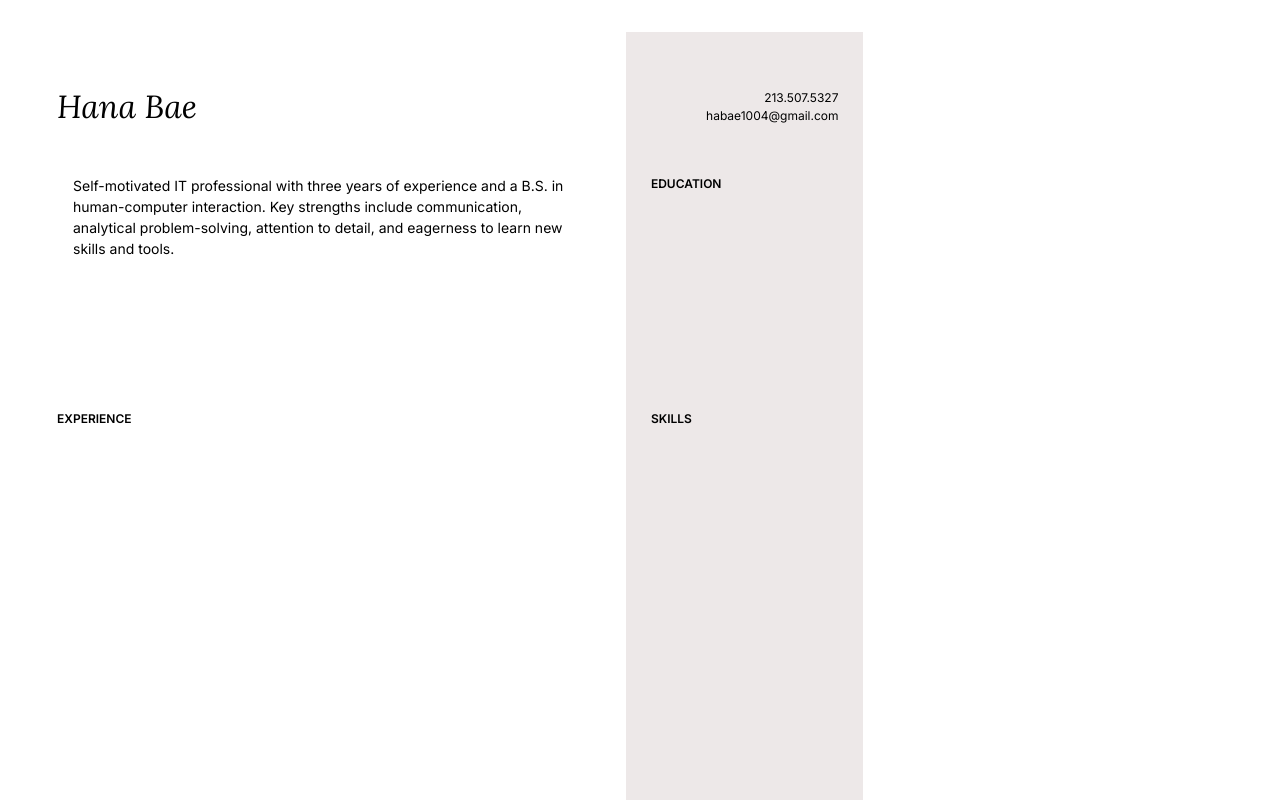
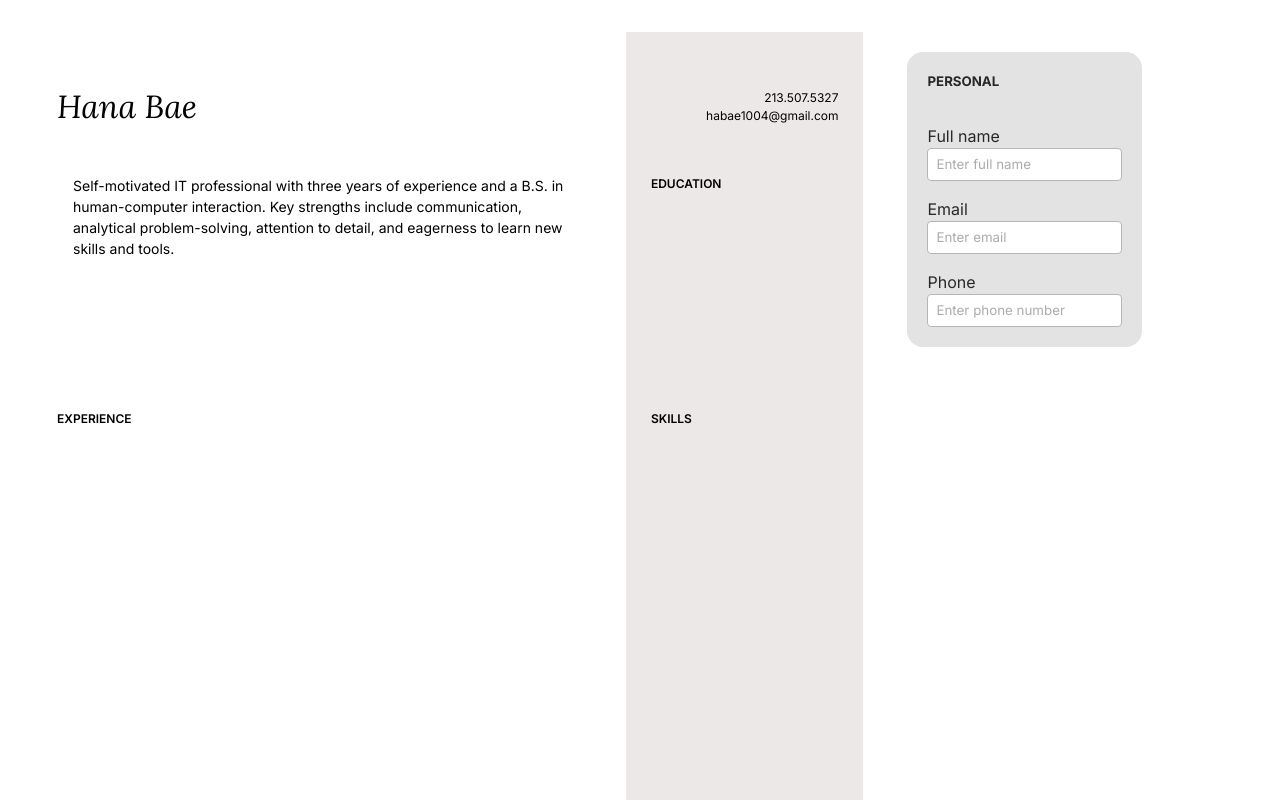
Before and after one commit to hambycookie/cv-application, a React app: page / in a window 1280 px wide. Shown: the top 800 px of the page. Built offline with nearby package versions, Linux system fonts and the light colour scheme; the HTML template or start-up script is replaced by a standard one.

Commit message:
add PersonalInfoForm and InputGroup

```diff
--- a/src/components/EditPanel.jsx
+++ b/src/components/EditPanel.jsx
@@ -1,10 +1,12 @@
 import "../styles/EditPanel.css"
+
+import PersonalInfoForm from "./Personal/PersonalInfoForm"
 
 function EditPanel() {
   return (
     <>
       <section className="edit-panel-container">
-
+        <PersonalInfoForm />
       </section>
     </>
   )
--- /dev/null
+++ b/src/components/InputGroup.jsx
@@ -0,0 +1,15 @@
+import '../styles/InputGroup.css'
+
+function InputGroup({ label, id, placeholder }) {
+  return (
+    <div className="input-group">
+      <label>{label} </label>
+      <input
+        id={id}
+        placeholder={placeholder}
+      />
+    </div>
+  )
+}
+
+export default InputGroup
--- /dev/null
+++ b/src/components/Personal/PersonalInfoForm.jsx
@@ -0,0 +1,31 @@
+import '../../styles/forms.css'
+import InputGroup from '../InputGroup'
+
+function PersonalInfoForm() {
+  return (
+    <section className="form-card">
+      <form>
+        <h5 className="form-title">PERSONAL</h5>
+        <div className="form-questions">
+          <InputGroup
+            label="Full name"
+            id="full-name"
+            placeholder="Enter full name"
+          />
+          <InputGroup
+            label="Email"
+            id="email"
+            placeholder="Enter email"
+          />
+          <InputGroup
+            label="Phone"
+            id="phone"
+            placeholder="Enter phone number"
+          />
+        </div>
+      </form>
+    </section>
+  )
+}
+
+export default PersonalInfoForm
--- a/src/styles/App.css
+++ b/src/styles/App.css
@@ -1,6 +1,7 @@
 #root {
   max-width: 1280px;
   padding: 2rem;
+  color: rgb(40, 40, 40);
 }
 
 .app {
--- a/src/styles/EditPanel.css
+++ b/src/styles/EditPanel.css
@@ -1,4 +1,4 @@
 .edit-panel-container {
   width: 40%;
-  background-color: gray;
+  padding: 20px;
 }
--- /dev/null
+++ b/src/styles/InputGroup.css
@@ -0,0 +1,19 @@
+.input-group {
+  display: flex;
+  flex-direction: column;
+}
+
+label {
+  font-size: 16px;
+}
+
+input {
+  padding: 8px;
+  border-radius: 4px;
+  border: 1px solid rgb(182, 182, 182);
+}
+
+input:focus, input:active {
+  border: 2px solid grey;
+  outline: none;
+}
--- /dev/null
+++ b/src/styles/forms.css
@@ -0,0 +1,29 @@
+.form-card {
+  background-color: rgb(227, 227, 227);
+  border-radius: 16px;
+  padding: 20px;
+}
+
+.form-title {
+  margin: 0;
+  margin-bottom: 2rem;
+}
+
+.form-questions {
+  display: flex;
+  flex-direction: column;
+  gap: 16px;
+}
+
+input::placeholder { /* Chrome, Firefox, Opera, Safari 10.1+ */
+  font-family: 'Inter', Arial, Helvetica, sans-serif;
+  opacity: 0.6; /* Firefox */
+}
+
+input:-ms-input-placeholder { /* Internet Explorer 10-11 */
+  font-family: 'Inter', Arial, Helvetica, sans-serif;
+}
+
+input::-ms-input-placeholder { /* Microsoft Edge */
+  font-family: 'Inter', Arial, Helvetica, sans-serif;
+}
```
Also changed, not shown: src/components/Personal/PersonalnfoForm.jsx (deleted).
